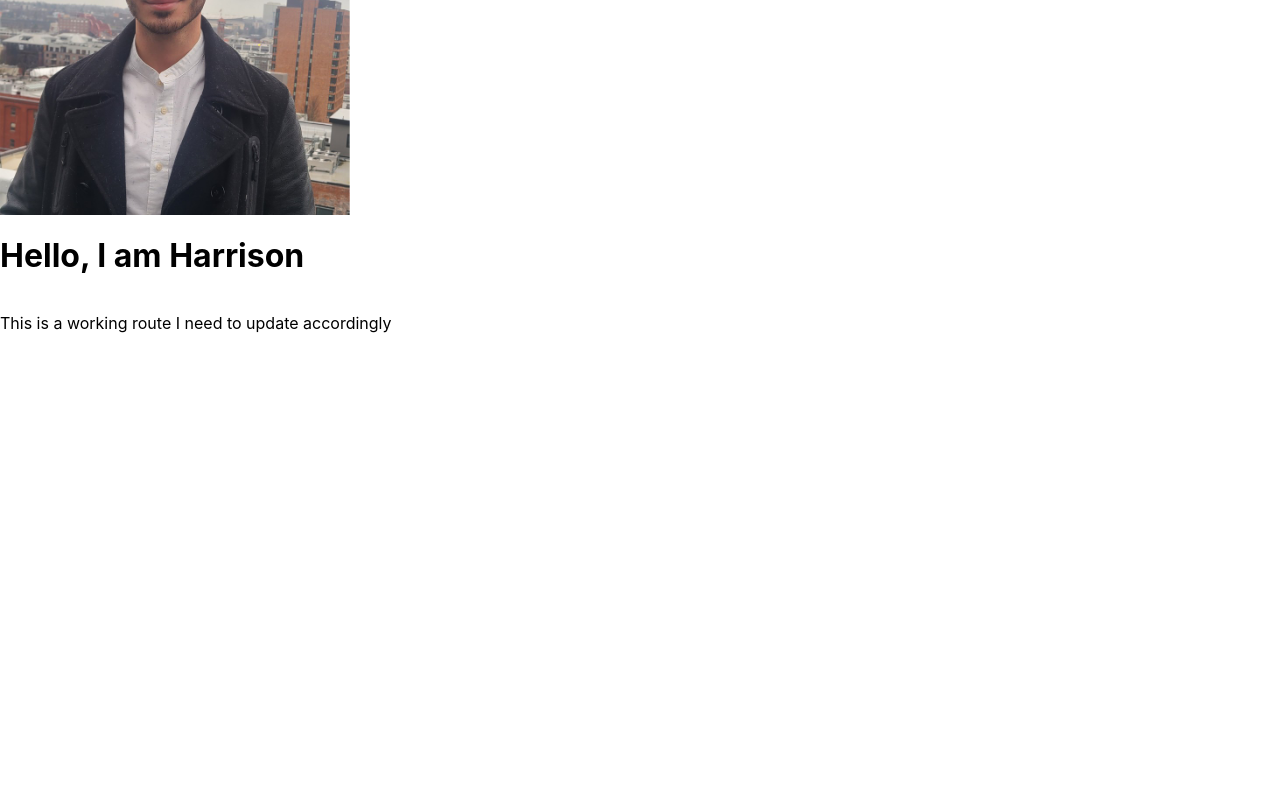
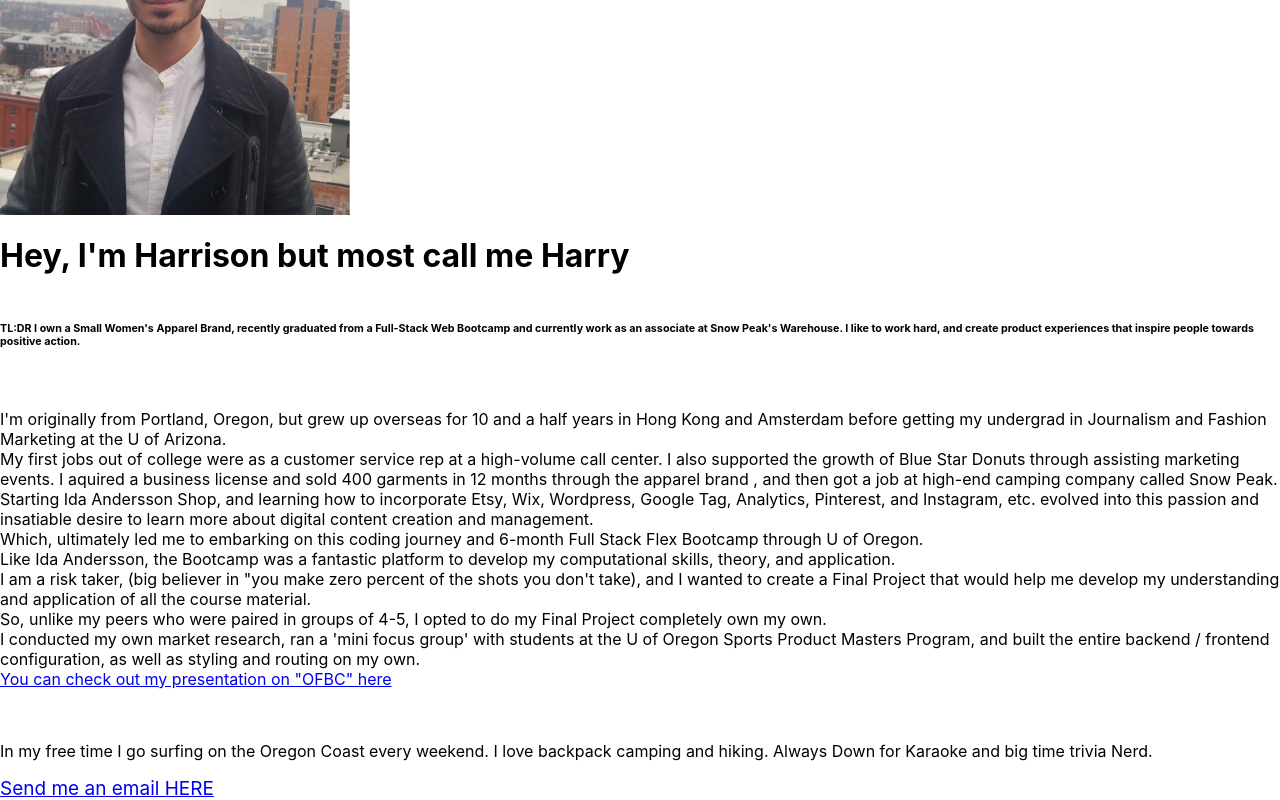
Before and after one commit to HGreedo/nuReactPortfolio, a React (Create React App) app: page /pages/About-Me in a window 1280 px wide. Shown: the part 395-1195 px from the top of the page. Before the commit the page ends 800 px from the top, so only its background shows below. Built offline with nearby package versions, Linux system fonts and the light colour scheme.

Commit message:
commit on 'main'

```diff
--- a/src/pages/About-Me.js
+++ b/src/pages/About-Me.js
@@ -7,10 +7,45 @@ function About() {
  return (
     <div className="about-container">
             {<img className="profile-pic" alt ='profile-pic' src={img}/>    }
-            <h1>Hello, I am Harrison</h1>
+
+            <h1>Hey, I'm Harrison but most call me Harry</h1>
+
+
+            <h6> TL:DR I own a Small Women's Apparel Brand, recently graduated from a Full-Stack Web Bootcamp and currently work as an associate at Snow Peak's Warehouse. I like to work hard, and create product experiences that inspire people towards positive action. </h6>
+            <br/>
             <p>
-            This is a working route I need to update accordingly
+                I'm originally from Portland, Oregon, but grew up overseas for 10 and a half years in Hong Kong and Amsterdam before getting my undergrad in Journalism and Fashion Marketing at the U of Arizona.
+                <br/>
+                My first jobs out of college were as a customer service rep at a high-volume call center. I also supported the growth of Blue Star Donuts through assisting marketing events. I aquired a business license and sold 400 garments in 12 months through the apparel brand , and then got a job at high-end camping company called Snow Peak.
+                <br/>
+                Starting Ida Andersson Shop, and learning how to incorporate Etsy, Wix, Wordpress, Google Tag, Analytics, Pinterest, and Instagram, etc. evolved into this passion and insatiable desire to learn more about digital content creation and management.
+                <br/>
+                Which, ultimately led me to embarking on this coding journey and 6-month Full Stack Flex Bootcamp through U of Oregon.
+                <br/>
+                Like Ida Andersson, the Bootcamp was a fantastic platform to develop my computational skills, theory, and application.
+                <br/>
+                I am a risk taker, (big believer in "you make zero percent of the shots you don't take), and I wanted to create a Final Project that would help me develop my understanding and application of all the course material.
+                <br />
+                So, unlike my peers who were paired in groups of 4-5, I opted to do my Final Project completely own my own.
+                <br/>
+                I conducted my own market research, ran a 'mini focus group' with students at the U of Oregon Sports Product Masters Program, and built the entire backend / frontend configuration, as well as styling and routing on my own.
+                <br/>
+                <a href="https://docs.google.com/presentation/d/11norT5-tjyDEH1t3zuUZNtmzWBwMC2yjOdkXTDBOoX0/edit?usp=sharing">You can check out my presentation on "OFBC" here</a>
+                <br/>
+                <br/>
+
             </p>
+
+        <div className="somethin-extra">
+            <p>
+                In my free time I go surfing on the Oregon Coast every weekend. I love backpack camping and hiking. Always Down for Karaoke and big time trivia Nerd.
+            </p>
+        </div>
+        <div>
+
+        <a className="email" href="mailto:reedharrison95@gmai.com"> Send me an email HERE</a>
+
+        </div>
   </div>
         );
  }
```
